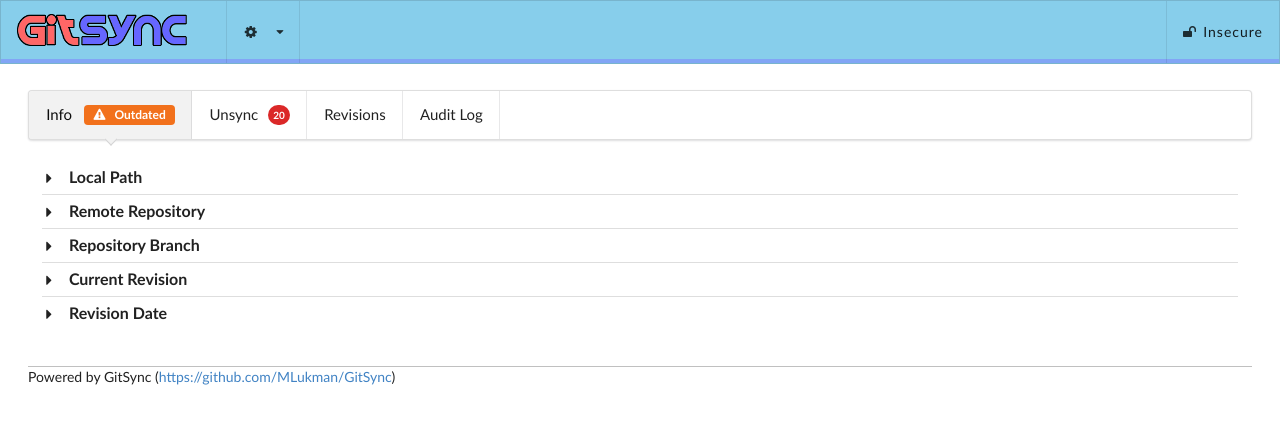
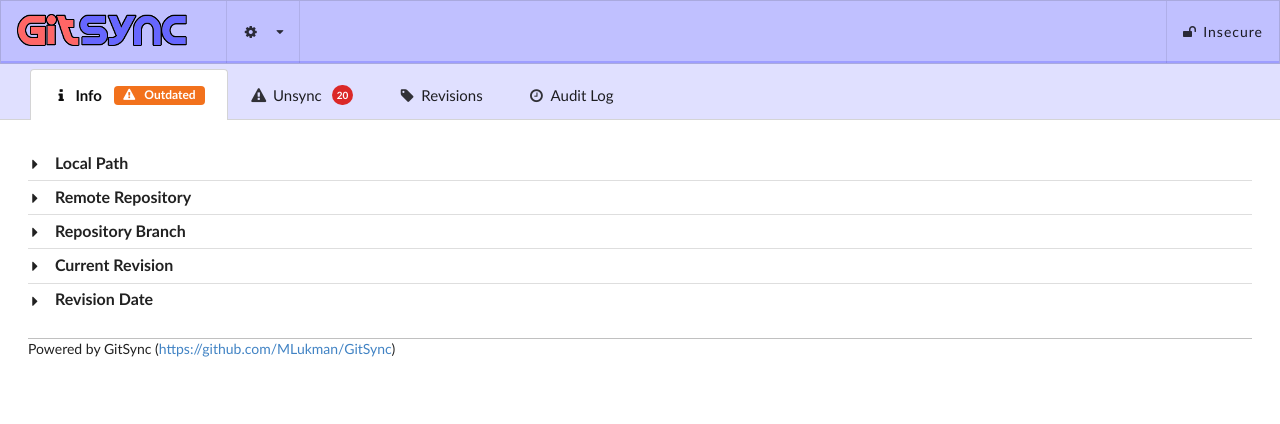
Before and after one commit to MLukman/GitSync, a PHP site: template src/views/context_details.twig in a window 1280 px wide. Shown: the top 424 px of the page. Run offline with PHP 8.4, Linux system fonts and the light colour scheme; the template is opened without the code that fills it: most values are stand-ins (such as "Sample title", 1, 10 or a date in 2020); some libraries are stand-ins or nearby versions.

Commit message:
UI improvements

```diff
--- a/src/classes/Context.php
+++ b/src/classes/Context.php
@@ -333,7 +333,8 @@ class Context implements SecuredAccessInterface, \Serializable
             $repo->checkout($this->branch_name);
         } elseif ($refSha == $this->getRemoteHead()->getSha()) {
             // merge fast-forward
-            $repo->checkout($this->branch_name)->merge(new RemoteBranch($repo, $this->remote_name, $this->branch_name), null, 'ff-only');
+            $repo->checkout($this->branch_name);
+            $repo->pull($this->remote_name, $this->branch_name, true);
         } else {
             // to avoid detached head, create/re-create branch when checkout a commit
             if ($repo->getBranch(self::GS_BRANCH)) {
--- a/src/views/base.twig
+++ b/src/views/base.twig
@@ -4,30 +4,51 @@
 		<meta charset="utf-8" />
 		<meta http-equiv="X-UA-Compatible" content="IE=edge,chrome=1" />
 		<meta name="viewport" content="width=device-width, initial-scale=1.0, maximum-scale=1.0" />
+		<link rel="icon" href="{{app.request.baseUrl}}/ui/favicon.ico" type="image/x-icon">
 
 		<title>{{title}}</title>
 
-		<link rel="stylesheet" type="text/css" href="{{baseUIPath}}ui/semantic2/semantic.css" />
+		<link rel="stylesheet" type="text/css" href="{{app.request.baseUrl}}/ui/semantic2/semantic.css" />
 
-		<script src="{{baseUIPath}}ui/jquery/jquery-2.1.3.min.js"></script>
-		<script src="{{baseUIPath}}ui/jquery/jquery.address.js"></script>
-		<script src="{{baseUIPath}}ui/semantic2/semantic.js"></script>
-		<script src="{{baseUIPath}}ui/semantic2/library/jquery.tablesort.js"></script>
+		<script src="{{app.request.baseUrl}}/ui/jquery/jquery-2.1.3.min.js"></script>
+		<script src="{{app.request.baseUrl}}/ui/jquery/jquery.address.js"></script>
+		<script src="{{app.request.baseUrl}}/ui/semantic2/semantic.js"></script>
+		<script src="{{app.request.baseUrl}}/ui/semantic2/library/jquery.tablesort.js"></script>
 		<script>
 			$(function () {
 				$('table.sortable').tablesort();
 				$('.ui.dropdown').dropdown();
+				$('body').css('padding-top', $('#topbar').outerHeight(true));
 			});
-
 		</script>
 		{% for js in extra_js %}<script src="{{js}}"></script>{% endfor %}
 		{% for css in extra_css %}<link rel="stylesheet" type="text/css" href="{{css}}" />{% endfor %}
+		<style>
+			#topbar {
+				position: fixed;
+				z-index: 101;
+				margin: 0 0 2em 0;
+				width: 100%;
+				top: 0px; left: 0px; right: auto; bottom: auto;
+				color: black
+			}
+
+			#topmenu {
+				margin: 0em;
+				letter-spacing: 0.75pt;
+				border-radius: 0px;
+				background-color: #c0c0ff;
+				box-shadow: inset 0px -2px 0px rgba(127,127,255,0.5);
+			}
+		</style>
 	</head>
 	<body style="padding: 2em">
 
-		<div id="topbar" class="ui fixed menu navbar" style="letter-spacing: 0.75pt; background-color: skyblue; box-shadow: inset 0px -3pt 0px rgba(127,127,255,0.5);">
+		<div id="topbar">
+			<div id="topmenu" class="ui menu">
+
 				<div class="brand title item" style="padding-right: 30pt">
-				<a href="{{basePath}}"><img src="{{baseUIPath}}ui/gitsync-small.png" /></a>
+					<a href="{{basePath}}"><img src="{{app.request.baseUrl}}/ui/gitsync-small.png" /></a>
 				</div>
 
 				{% block menubar %}
@@ -43,7 +64,7 @@
 							<i class="dropdown icon"></i>
 							<div class="menu">
 								<a class="item" href="{{app.securilex.getLogoutPath()}}">
-								<i class="ui sign out icon"></i>Logout</a>
+									<i class="ui sign out icon"></i>Logout
 								</a>
 							</div>
 						</div>
@@ -54,7 +75,9 @@
 					{% endif %}
 				</div>
 			</div>
-		<div style="height: 48px"></div>
+			{% block belowtopmenu %}
+			{% endblock %}
+		</div>
 
 		{% block content %}
 			{{content|raw}}
--- a/src/views/config_users.twig
+++ b/src/views/config_users.twig
@@ -1,7 +1,6 @@
 {% extends "content.twig" %}
 
 {% block content %}
-	<p></p>
 	<a class="ui primary button" href="{{app.path('config_user_add')}}"><i class="plus icon"></i> Add User</a>
 	<p></p>
 	<form class="ui form {% if error is defined and error %}error{% endif %}" method="POST">
--- a/src/views/context_details.twig
+++ b/src/views/context_details.twig
@@ -1,6 +1,29 @@
 {% import "macros.twig" as m %}
 
 {% extends "content.twig" %}
+
+{% set unsync = (modifications|length > 0) %}
+
+{% block belowtopmenu %}
+	<div id="pagetab" class="ui tabular large menu" style="margin: 0; padding: 5px 2em 0 2em; background-color: #e0e0ff;">
+		<a class="{% if not unsync %}active {% endif %} item" data-tab="info"><i class="ui info icon"></i> Info
+			{% if context.isDirty() %}
+				<div class="ui red label"><i class="warning sign icon"></i>Unsync</div>
+			{% endif %}
+			{% if not context.isLatest() %}
+				<div class="ui orange label"><i class="warning sign icon"></i>Outdated</div>
+			{% endif %}
+		</a>
+		{% if unsync %}
+			<a class="active item" data-tab="unsync"><i class="warning sign icon"></i> Unsync <span class="ui red circular tiny label">{{modifications|length}}</span></a>
+			{% endif %}
+		<a class="item" data-tab="revisions"><i class="tag icon"></i> Revisions</a>
+		{% if auditlog %}
+			<a class="item" data-tab="auditlog"><i class="clock icon"></i> Audit Log</a>
+		{% endif %}
+	</div>
+	<div style="height: 0.5em; background-color: white"></div>
+{% endblock %}
 
 {% block content %}
 	<script>
@@ -66,27 +89,7 @@
 			);
 	</script>
 
-	{% set unsync = (modifications|length > 0) %}
-
-	<div id="pagetab" class="ui pointing menu large">
-		<a class="{% if not unsync %}active {% endif %} item" data-tab="info">Info
-			{% if context.isDirty() %}
-				<div class="ui red label"><i class="warning sign icon"></i>Unsync</div>
-			{% endif %}
-			{% if not context.isLatest() %}
-				<div class="ui orange label"><i class="warning sign icon"></i>Outdated</div>
-			{% endif %}
-		</a>
-		{% if unsync %}
-			<a class="active item" data-tab="unsync">Unsync <span class="ui red circular tiny label">{{modifications|length}}</span></a>
-			{% endif %}
-		<a class="item" data-tab="revisions">Revisions</a>
-		{% if auditlog %}
-			<a class="item" data-tab="auditlog">Audit Log</a>
-		{% endif %}
-	</div>
-
-	<div class="ui tab active basic segment" data-tab="info">
+	<div class="ui tab active" data-tab="info">
 		{% set info = {
 			'Local Path': context.getPath(),
 			'Remote Repository': context.getRemoteURL(),
@@ -113,7 +116,7 @@
 		</div>
 	{% endif %}
 
-	<div class="ui tab basic segment" data-tab="revisions">
+	<div class="ui tab" data-tab="revisions">
 		{% if true or app.securilex.isGranted('prefix','context_refresh') %}
 			<form style="padding-bottom: 10pt" method="get" action="{{app.path('context_refresh', {'ctxid': ctxid})}}" onsubmit="$('#dimmer_refresh').dimmer('show');
 					return true;">
@@ -137,7 +140,7 @@
 	</div>
 
 	{% if auditlog %}
-		<div class="ui tab basic segment" data-tab="auditlog">
+		<div class="ui tab" data-tab="auditlog">
 			<p>The following events have occurred via GitSync:</p>
 			<table class="ui celled striped sortable orange table">
 				<thead>
@@ -175,4 +178,10 @@
 			</div>
 		</div>
 	</div>
+
+	<style>
+		#revisions tbody .active {
+			background-color: #e0e0ff !important;
+		}
+	</style>
 {% endblock %}
--- a/src/views/context_index.twig
+++ b/src/views/context_index.twig
@@ -35,7 +35,6 @@
 		<form id="refreshall" style="display:none" method="get" action="{{app.path('context_refresh_all')}}" onsubmit="$('#dimmer_refresh').dimmer('show');
 				return true;">
 		</form>
-		<p></p>
 		<button class="ui primary button" onclick="$('#refreshall').submit()"><i class="refresh icon"></i> Refresh All from Remote Repositories</button>
 		<p></p>
 	{% endif %}
```
Also changed, not shown: ui/favicon.ico (added). Lines whose indentation alone changed are shown as unchanged.
